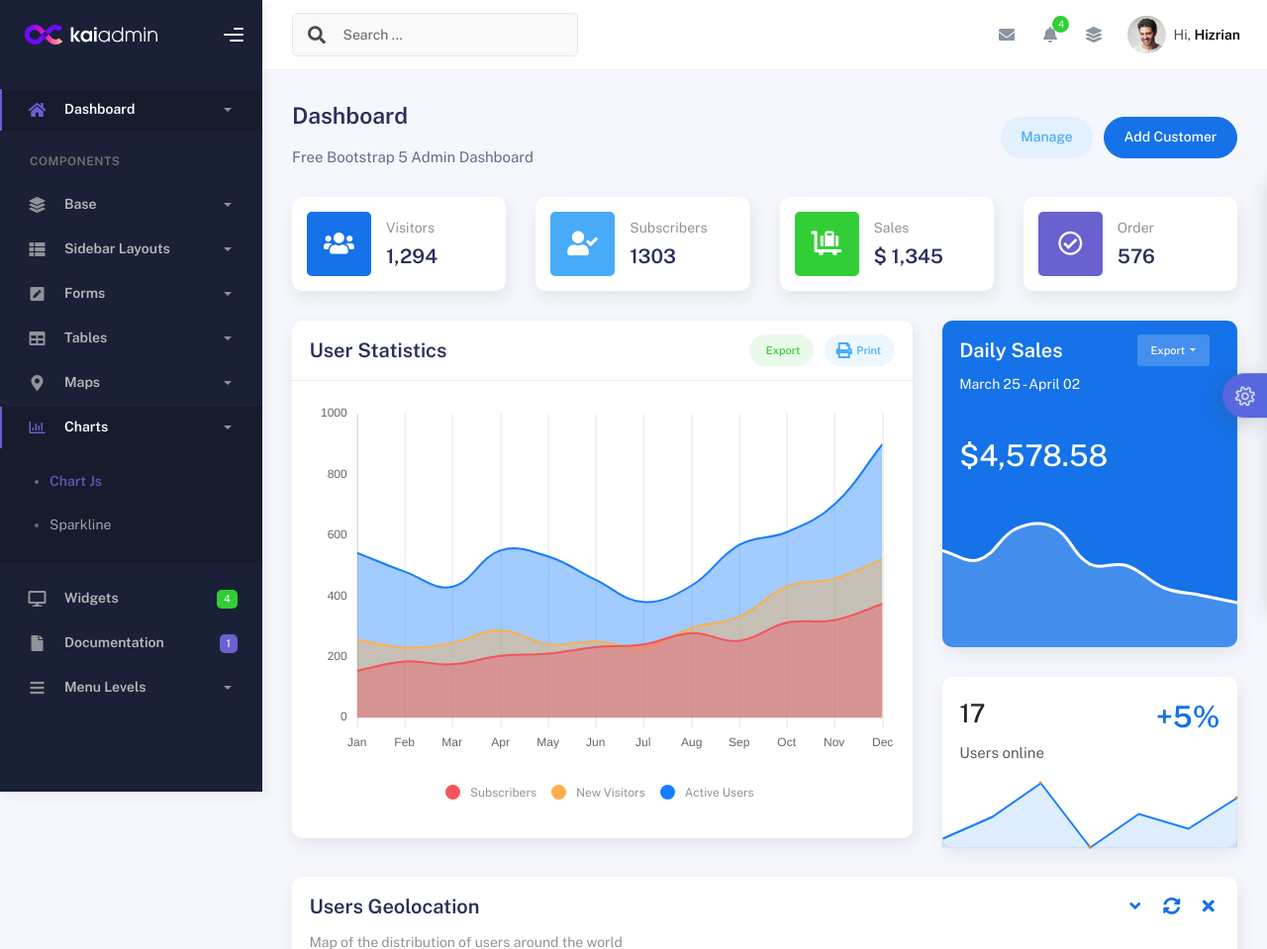
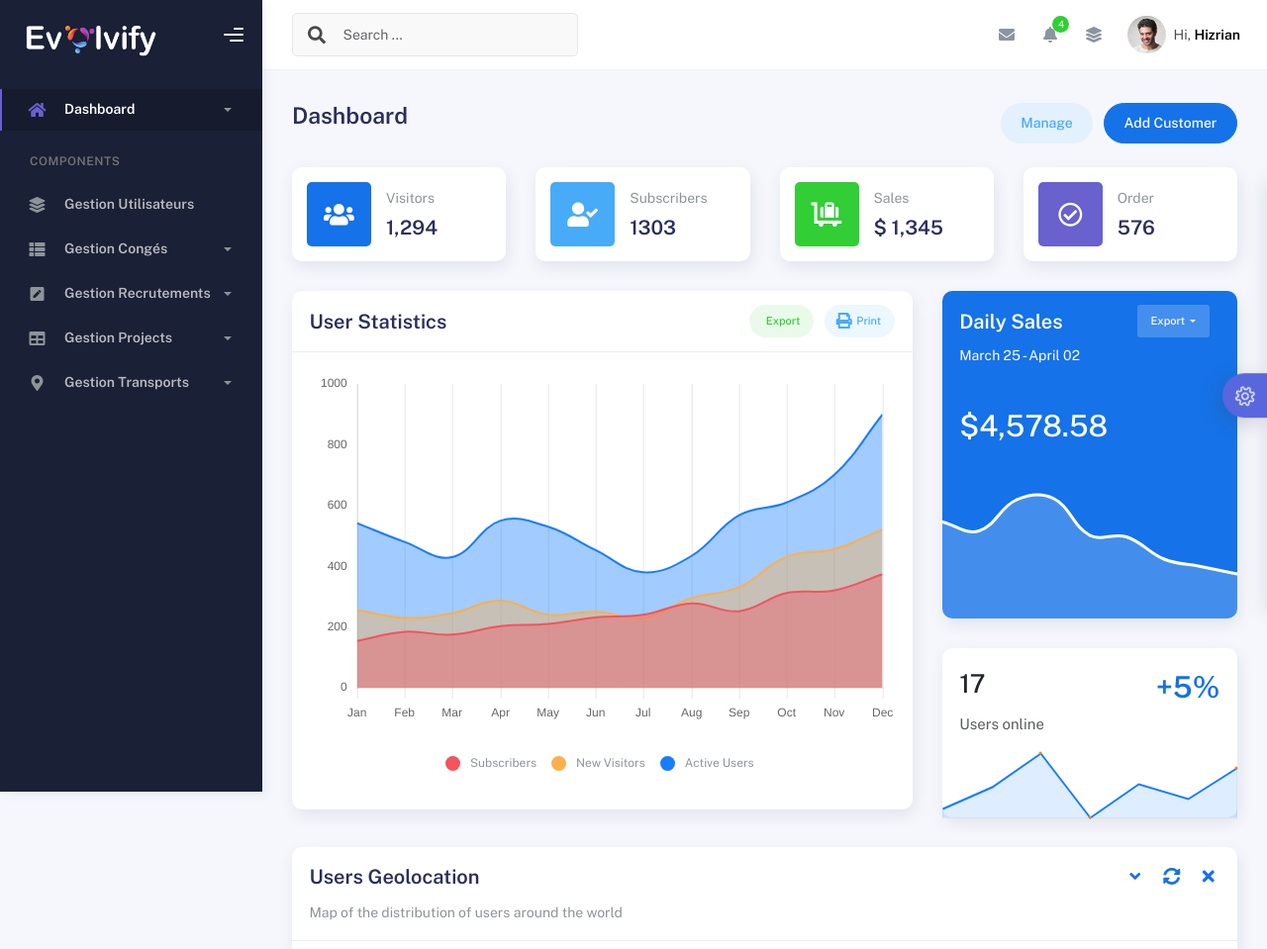
Before and after one commit to maryem444/evolvify-web, a Symfony app: template templates/dashboard.html.twig in a window 1280 px wide. Shown: the top 959 px of the page at 99% size. Run offline with Twig, Linux system fonts and the light colour scheme; the template is opened without the code that fills it, so the values that code supplies are empty; some libraries are stand-ins or nearby versions.

Commit message:
ajuster template

```diff
--- a/templates/dashboard.html.twig
+++ b/templates/dashboard.html.twig
@@ -1,6 +1,6 @@
 {% extends 'base.html.twig' %}
 
-{% block title %}Dashboard - Kaiadmin{% endblock %}
+{% block title %}Dashboard - Evolvify{% endblock %}
 
 {% block content %}
 <div class="container">
@@ -10,7 +10,7 @@
             >
               <div>
                 <h3 class="fw-bold mb-3">Dashboard</h3>
-                <h6 class="op-7 mb-2">Free Bootstrap 5 Admin Dashboard</h6>
+
               </div>
               <div class="ms-md-auto py-2 py-md-0">
                 <a href="#" class="btn btn-label-info btn-round me-2">Manage</a>
--- a/templates/includes/sidebar.html.twig
+++ b/templates/includes/sidebar.html.twig
@@ -2,7 +2,7 @@
     <div class="sidebar-logo">
         <div class="logo-header" data-background-color="dark">
             <a href="{{ path('app_home') }}" class="logo">
-                <img src="{{ asset('assets/img/kaiadmin/logo_light.svg') }}" alt="navbar brand" class="navbar-brand" height="20"/>
+                <img src="{{ asset('assets/img/kaiadmin/evolve.png') }}" alt="navbar brand" class="navbar-brand" height="100"/>
             </a>
             <div class="nav-toggle">
                 <button class="btn btn-toggle toggle-sidebar">
@@ -46,34 +46,22 @@
                 <li class="nav-item">
                     <a data-bs-toggle="collapse" href="#base">
                         <i class="fas fa-layer-group"></i>
-                        <p>Base</p>
-                        <span class="caret"></span>
+                        <p>Gestion Utilisateurs</p>
+
                     </a>
-                    <div class="collapse" id="base">
-                        <ul class="nav nav-collapse">
-                            <li><a href="{{ path('app_avatars') }}"><span class="sub-item">Avatars</span></a></li>
-                            <li><a href="{{ path('app_buttons') }}"><span class="sub-item">Buttons</span></a></li>
-                            <li><a href="{{ path('app_gridsystem') }}"><span class="sub-item">Grid System</span></a></li>
-                            <li><a href="{{ path('app_panels') }}"><span class="sub-item">Panels</span></a></li>
-                            <li><a href="{{ path('app_notifications') }}"><span class="sub-item">Notifications</span></a></li>
-                            <li><a href="{{ path('app_sweetalert') }}"><span class="sub-item">Sweet Alert</span></a></li>
-                            <li><a href="{{ path('app_fontawesome') }}"><span class="sub-item">Font Awesome Icons</span></a></li>
-                            <li><a href="{{ path('app_simplelineicons') }}"><span class="sub-item">Simple Line Icons</span></a></li>
-                            <li><a href="{{ path('app_typography') }}"><span class="sub-item">Typography</span></a></li>
-                        </ul>
-                    </div>
+
                 </li>
 
                 <li class="nav-item">
                     <a data-bs-toggle="collapse" href="#sidebarLayouts">
                         <i class="fas fa-th-list"></i>
-                        <p>Sidebar Layouts</p>
+                        <p>Gestion Congés</p>
                         <span class="caret"></span>
                     </a>
                     <div class="collapse" id="sidebarLayouts">
                         <ul class="nav nav-collapse">
-                            <li><a href="{{ path('app_sidebar_style2') }}"><span class="sub-item">Sidebar Style 2</span></a></li>
-                            <li><a href="{{ path('app_icon_menu') }}"><span class="sub-item">Icon Menu</span></a></li>
+                            <li><a href="{{ path('app_sidebar_style2') }}"><span class="sub-item">Congés</span></a></li>
+                            <li><a href="{{ path('app_icon_menu') }}"><span class="sub-item">Absences</span></a></li>
                         </ul>
                     </div>
                 </li>
@@ -81,12 +69,14 @@
                 <li class="nav-item">
                     <a data-bs-toggle="collapse" href="#forms">
                         <i class="fas fa-pen-square"></i>
-                        <p>Forms</p>
+                        <p>Gestion Recrutements</p>
                         <span class="caret"></span>
                     </a>
                     <div class="collapse" id="forms">
                         <ul class="nav nav-collapse">
-                            <li><a href="{{ path('app_basicform') }}"><span class="sub-item">Basic Form</span></a></li>
+                            <li><a href="{{ path('app_Candidates') }}"><span class="sub-item">Candidates</span></a></li>
+                            <li><a href="{{ path('app_Offre') }}"><span class="sub-item">Offre</span></a></li>
+                            <li><a href="{{ path('app_Entretiens') }}"><span class="sub-item">Entretiens</span></a></li>
                         </ul>
                     </div>
                 </li>
@@ -94,13 +84,13 @@
                 <li class="nav-item">
                     <a data-bs-toggle="collapse" href="#tables">
                         <i class="fas fa-table"></i>
-                        <p>Tables</p>
+                        <p>Gestion Projects</p>
                         <span class="caret"></span>
                     </a>
                     <div class="collapse" id="tables">
                         <ul class="nav nav-collapse">
-                            <li><a href="{{ path('app_basictable') }}"><span class="sub-item">Basic Table</span></a></li>
-                            <li><a href="{{ path('app_datatables') }}"><span class="sub-item">Datatables</span></a></li>
+                            <li><a href="{{ path('app_basictable') }}"><span class="sub-item">Projects</span></a></li>
+                            <li><a href="{{ path('app_datatables') }}"><span class="sub-item">Taches</span></a></li>
                         </ul>
                     </div>
                 </li>
@@ -108,90 +98,22 @@
                 <li class="nav-item">
                     <a data-bs-toggle="collapse" href="#maps">
                         <i class="fas fa-map-marker-alt"></i>
-                        <p>Maps</p>
+                        <p>Gestion Transports</p>
                         <span class="caret"></span>
                     </a>
                     <div class="collapse" id="maps">
                         <ul class="nav nav-collapse">
-                            <li><a href="{{ path('app_googlemaps') }}"><span class="sub-item">Google Maps</span></a></li>
-                            <li><a href="{{ path('app_jsvectormap') }}"><span class="sub-item">Jsvectormap</span></a></li>
+                            <li><a href="{{ path('app_googlemaps') }}"><span class="sub-item">Transports</span></a></li>
+                            <li><a href="{{ path('app_jsvectormap') }}"><span class="sub-item">Abonnement</span></a></li>
+                            <li><a href="{{ path('app_jsvectormap') }}"><span class="sub-item">Trajet</span></a></li>
                         </ul>
                     </div>
                 </li>
 
-                <li class="nav-item active submenu">
-                    <a data-bs-toggle="collapse" href="#charts">
-                        <i class="far fa-chart-bar"></i>
-                        <p>Charts</p>
-                        <span class="caret"></span>
-                    </a>
-                    <div class="collapse show" id="charts">
-                        <ul class="nav nav-collapse">
-                            <li class="active">
-                                <a href="{{ path('app_chartjs') }}">
-                                    <span class="sub-item">Chart Js</span>
-                                </a>
-                            </li>
-                            <li>
-                                <a href="{{ path('app_sparkline') }}">
-                                    <span class="sub-item">Sparkline</span>
-                                </a>
-                            </li>
-                        </ul>
-                    </div>
-                </li>
 
-                <li class="nav-item">
-                    <a href="{{ path('app_widgets') }}">
-                        <i class="fas fa-desktop"></i>
-                        <p>Widgets</p>
-                        <span class="badge badge-success">4</span>
-                    </a>
-                </li>
 
-                <li class="nav-item">
-                    <a href="{{ path('app_documentation') }}">
-                        <i class="fas fa-file"></i>
-                        <p>Documentation</p>
-                        <span class="badge badge-secondary">1</span>
-                    </a>
-                </li>
 
-                <li class="nav-item">
-                    <a data-bs-toggle="collapse" href="#submenu">
-                        <i class="fas fa-bars"></i>
-                        <p>Menu Levels</p>
-                        <span class="caret"></span>
-                    </a>
-                    <div class="collapse" id="submenu">
-                        <ul class="nav nav-collapse">
-                            <li>
-                                <a data-bs-toggle="collapse" href="#subnav1">
-                                    <span class="sub-item">Level 1</span>
-                                    <span class="caret"></span>
-                                </a>
-                                <div class="collapse" id="subnav1">
-                                    <ul class="nav nav-collapse subnav">
-                                        <li><a href="#"><span class="sub-item">Level 2</span></a></li>
-                                        <li><a href="#"><span class="sub-item">Level 2</span></a></li>
-                                    </ul>
-                                </div>
-                            </li>
-                            <li>
-                                <a data-bs-toggle="collapse" href="#subnav2">
-                                    <span class="sub-item">Level 1</span>
-                                    <span class="caret"></span>
-                                </a>
-                                <div class="collapse" id="subnav2">
-                                    <ul class="nav nav-collapse subnav">
-                                        <li><a href="#"><span class="sub-item">Level 2</span></a></li>
-                                    </ul>
-                                </div>
-                            </li>
-                            <li><a href="#"><span class="sub-item">Level 1</span></a></li>
-                        </ul>
-                    </div>
-                </li>
+
 
             </ul>
         </div>
```
Also changed, not shown: src/Controller/CandidatesController.php (added, +15 -0 lines), src/Controller/EntretiensController.php (added, +15 -0 lines), src/Controller/OffreController.php (added, +15 -0 lines), templates/Recrutement/Candidates.html.twig (added, +49 -0 lines), templates/Recrutement/Entretiens.html.twig (added, +48 -0 lines), templates/Recrutement/Offre.html.twig (added, +48 -0 lines), public/assets/img/kaiadmin/evolve.png (added), public/assets/img/kaiadmin/logo.png (added).
